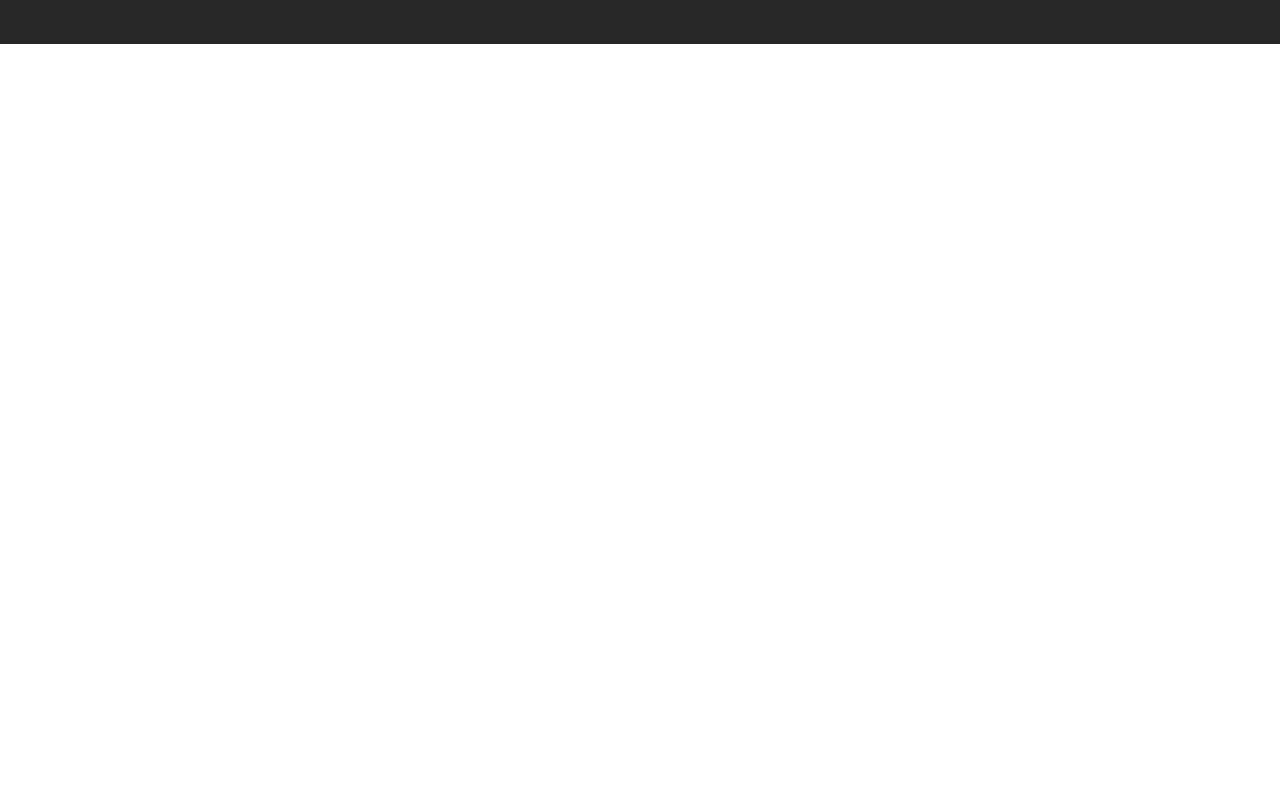
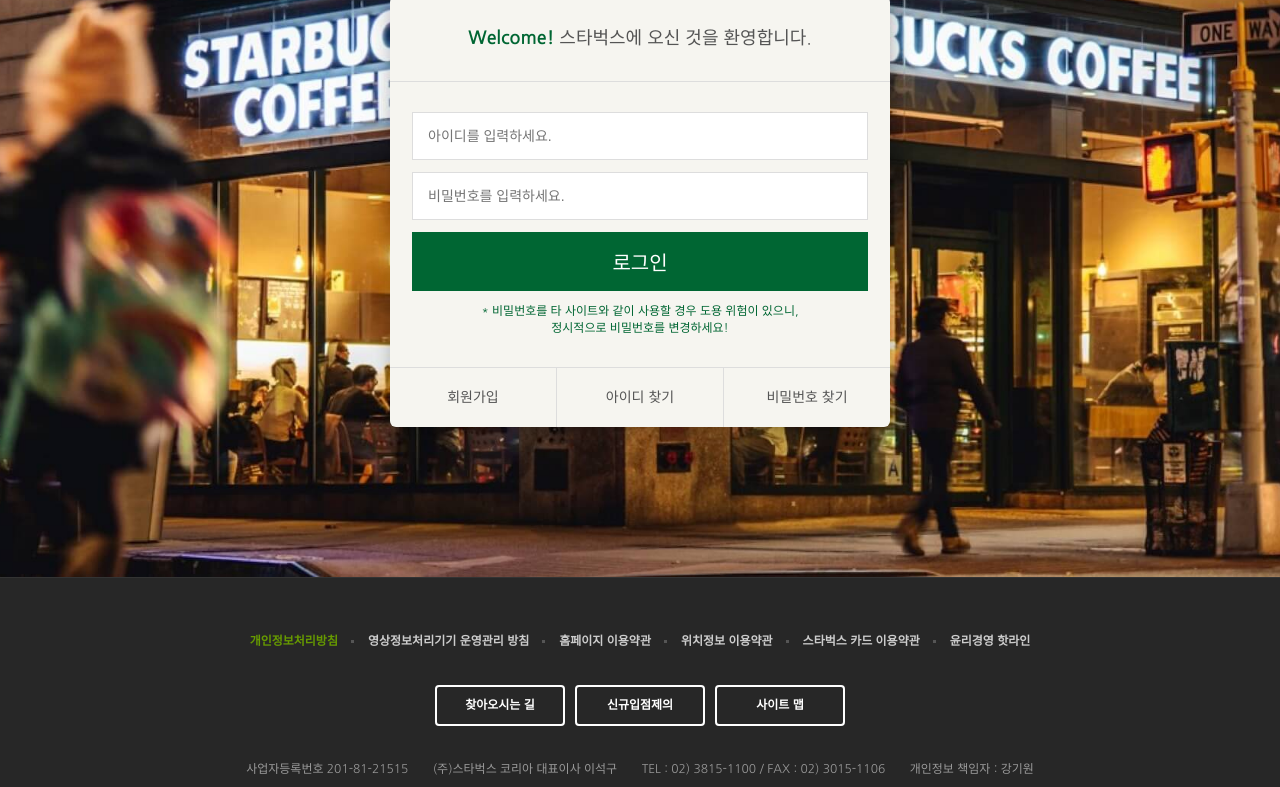
Before and after one commit to J-SuYeon/Starbucks, a plain HTML site: page signin/index.html in a window 1280 px wide. Shown: the part 290-1077 px from the top of the page. Before the commit the page ends 800 px from the top, so only its background shows below. Drawn offline with nearby package versions, Linux system fonts and the light colour scheme.

Commit message:
로그인 페이지 완성

```diff
--- /dev/null
+++ b/css/signin.css
@@ -0,0 +1,80 @@
+.signin {
+  margin-top: 120px;
+  padding: 100px 0 150px;
+  background-image: url(../images/signin_bg.jpg);
+  background-repeat: no-repeat;
+  background-position: center;
+  background-attachment: fixed;
+  background-size: cover;
+}
+.signin h1 {
+  color: #fff;
+  font-size: 30px;
+  font-weight: 700;
+  text-align: center;
+  margin-bottom: 24px;
+}
+.signin__card {
+  /* 섹션 이름 생략(중복) */
+  width: 500px;
+  margin: 0 auto;
+  border-radius: 6px;
+  background-color: #f6f5f0;
+  box-shadow: 2px 2px 20px rgba(0,0,0,.3);
+  color: #555;
+}
+.signin__card h2 {
+  padding: 30px;
+  font-size: 18px;
+  text-align: center;
+  border-bottom: 1px solid #ddd;
+}
+.signin__card h2 strong {
+  font-weight: 700;
+  color: #006633;
+}
+.signin__card form {
+  padding: 30px 22px;
+}
+.signin__card form input {
+  width: 100%;
+  margin-bottom: 12px;
+  padding: 15px;
+  border: 1px solid #ddd;
+  outline: none;
+  box-sizing: border-box;
+  font-size: 14px;
+}
+.signin__card form [type="submit"] {
+  /* []는 속성 선택자. */
+  background-color: #006633;
+  border: none;
+  color: #fff;
+  font-size: 20px;
+  cursor: pointer;
+}
+.signin__card form p {
+  font-size: 12px;
+  color: #006633;
+  text-align: center;
+}
+.signin__card .actions {
+  display: flex;
+  border-top: 1px solid #ddd;
+}
+.signin__card .actions a {
+  flex-grow: 1;
+  flex-basis: 0;
+  /* 기본 너비 없이, 세 요소 가로 너비 1:1:1됨. */
+  text-align: center;
+  padding: 20px;
+  color: #555;
+  font-size: 14px;
+  border-right: 1px solid #ddd;
+}
+.signin__card .actions a:last-child {
+  border-right: none;
+}
+.signin__card .actions a:hover {
+  text-decoration: underline;
+}
--- a/signin/index.html
+++ b/signin/index.html
@@ -21,13 +21,14 @@
   <meta property="twitter:url" content="https://starbucks.co.kr" />
 
   <link rel="icon" href="../favicon.png" />
-  <!-- 현재가 signin 폴더임을 감안하여 현재 폴더를 상위폴더로 변경 -->
+  <!-- 현재가 signin 폴더임을 감안하여 기존 폴더 위치를 상위폴더로 변경 -->
   <link rel="stylesheet" href="https://cdn.jsdelivr.net/npm/reset-css@5.0.1/reset.min.css" />
-  <link rel="preconnect" href="https://fonts.googleapis.com">
-  <link rel="preconnect" href="https://fonts.gstatic.com" crossorigin>
-  <link href="https://fonts.googleapis.com/css2?family=Nanum+Gothic:wght@400;700&display=swap" rel="stylesheet">
+  <link rel="preconnect" href="https://fonts.googleapis.com" />
+  <link rel="preconnect" href="https://fonts.gstatic.com" crossorigin />
+  <link href="https://fonts.googleapis.com/css2?family=Nanum+Gothic:wght@400;700&display=swap" rel="stylesheet" />
   <link rel="stylesheet" href="https://fonts.googleapis.com/icon?family=Material+Icons" />
-  <link rel="stylesheet" href="../css/common.css">
+  <link rel="stylesheet" href="../css/common.css" />
+  <link rel="stylesheet" href="../css/signin.css" />
 
   <script defer src="../js/common.js"></script>
 
@@ -369,7 +370,29 @@
   </header>
 
   <section class="signin">
+    <h1>로그인</h1>
+    <div class="signin__card">
+      <h2>
+        <strong>Welcome!</strong> 스타벅스에 오신 것을 환영합니다.
+      </h2>
+      <!-- 입력 양식을 만드는 태그 -->
+      <form>
+        <input type="text" placeholder="아이디를 입력하세요." />
+        <input type="password" placeholder="비밀번호를 입력하세요." />
+        <input type="submit" value="로그인">
+        <!-- 하나의 버튼 생김-> 서버에 제출 -->
+        <p>
+          * 비밀번호를 타 사이트와 같이 사용할 경우 도용 위험이 있으니,<br />
+          정시적으로 비밀번호를 변경하세요!
+        </p>
+      </form>
+      <div class="actions">
+        <a href="javascript:void(0)">회원가입</a>
+        <a href="javascript:void(0)">아이디 찾기</a>
+        <a href="javascript:void(0)">비밀번호 찾기</a>
+      </div>
 
+    </div>
   </section>
 
   <!-- FOOTER -->
```
